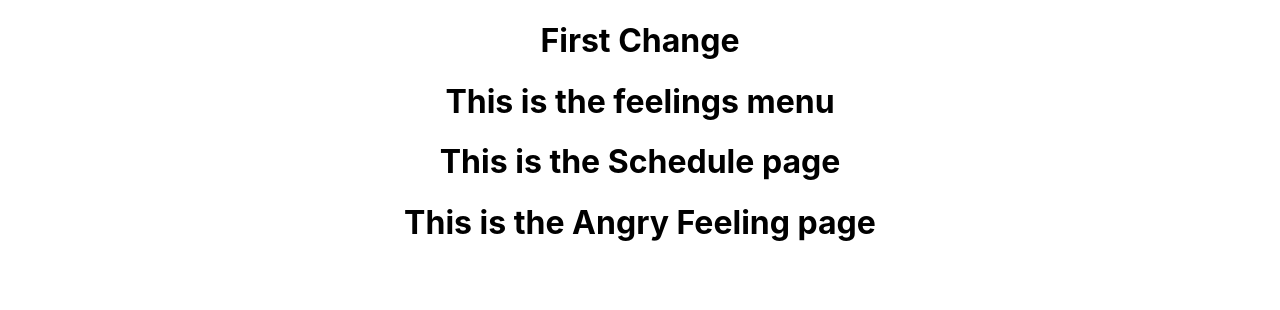
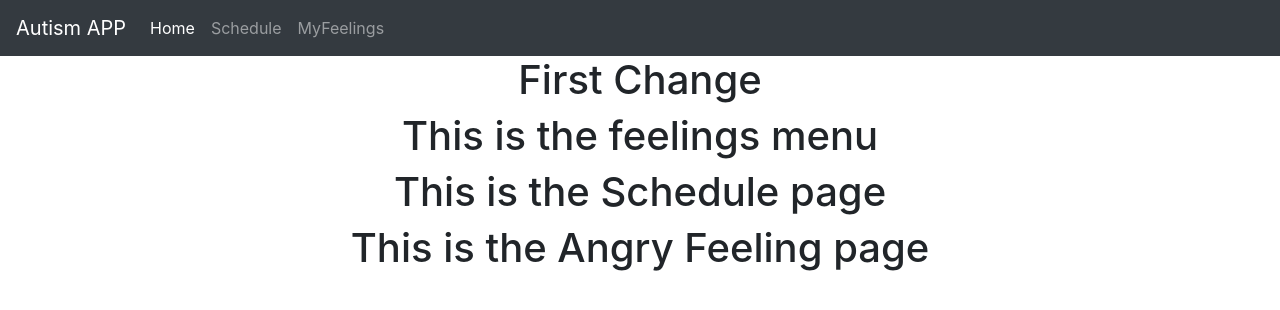
Before and after one commit to asamshah/austismo, a React (Create React App) app: page / in a window 1280 px wide. Shown: the top 310 px of the page. Built offline with nearby package versions, Linux system fonts and the light colour scheme.

Commit message:
Added Bootstrap

```diff
--- a/public/index.html
+++ b/public/index.html
@@ -25,6 +25,10 @@
       Learn how to configure a non-root public URL by running `npm run build`.
     -->
     <title>React App</title>
+    <link rel="stylesheet" href="https://stackpath.bootstrapcdn.com/bootstrap/4.4.1/css/bootstrap.min.css" integrity="sha384-Vkoo8x4CGsO3+Hhxv8T/Q5PaXtkKtu6ug5TOeNV6gBiFeWPGFN9MuhOf23Q9Ifjh" crossorigin="anonymous">
+    <script src="https://code.jquery.com/jquery-3.4.1.slim.min.js" integrity="sha384-J6qa4849blE2+poT4WnyKhv5vZF5SrPo0iEjwBvKU7imGFAV0wwj1yYfoRSJoZ+n" crossorigin="anonymous"></script>
+<script src="https://cdn.jsdelivr.net/npm/popper.js@1.16.0/dist/umd/popper.min.js" integrity="sha384-Q6E9RHvbIyZFJoft+2mJbHaEWldlvI9IOYy5n3zV9zzTtmI3UksdQRVvoxMfooAo" crossorigin="anonymous"></script>
+<script src="https://stackpath.bootstrapcdn.com/bootstrap/4.4.1/js/bootstrap.min.js" integrity="sha384-wfSDF2E50Y2D1uUdj0O3uMBJnjuUD4Ih7YwaYd1iqfktj0Uod8GCExl3Og8ifwB6" crossorigin="anonymous"></script>
   </head>
   <body>
     <noscript>You need to enable JavaScript to run this app.</noscript>
--- a/src/App.js
+++ b/src/App.js
@@ -3,11 +3,14 @@
 import FeelingsMenu from './components/FeelingsMenu/FeelingsMenu'
 import Schedule from './components/Schedule/Schedule'
 import AngryFeeling from './components/AngryFeeling/AngryFeeling'
+import Navbar from './components/Navbar'
 
 function App() {
   return (
     <div className="App">
+      <Navbar />
       <h1>First Change</h1>
+
       <FeelingsMenu />
       <Schedule />
       <AngryFeeling />
```
